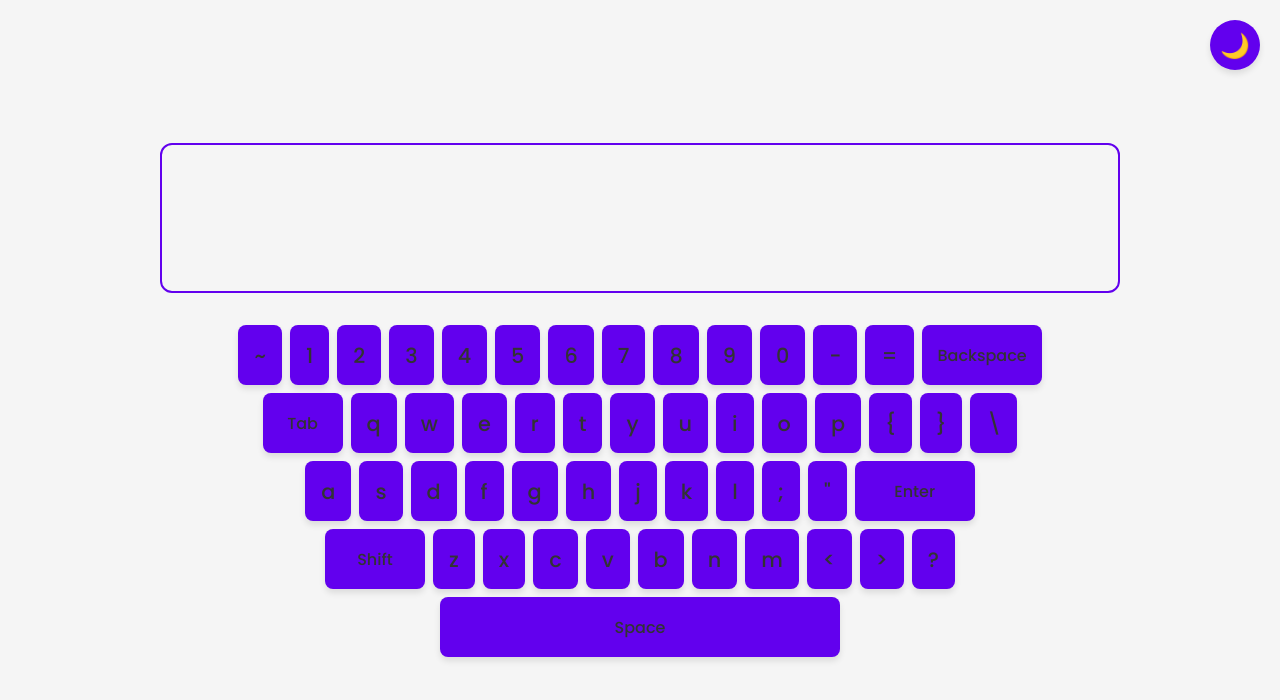
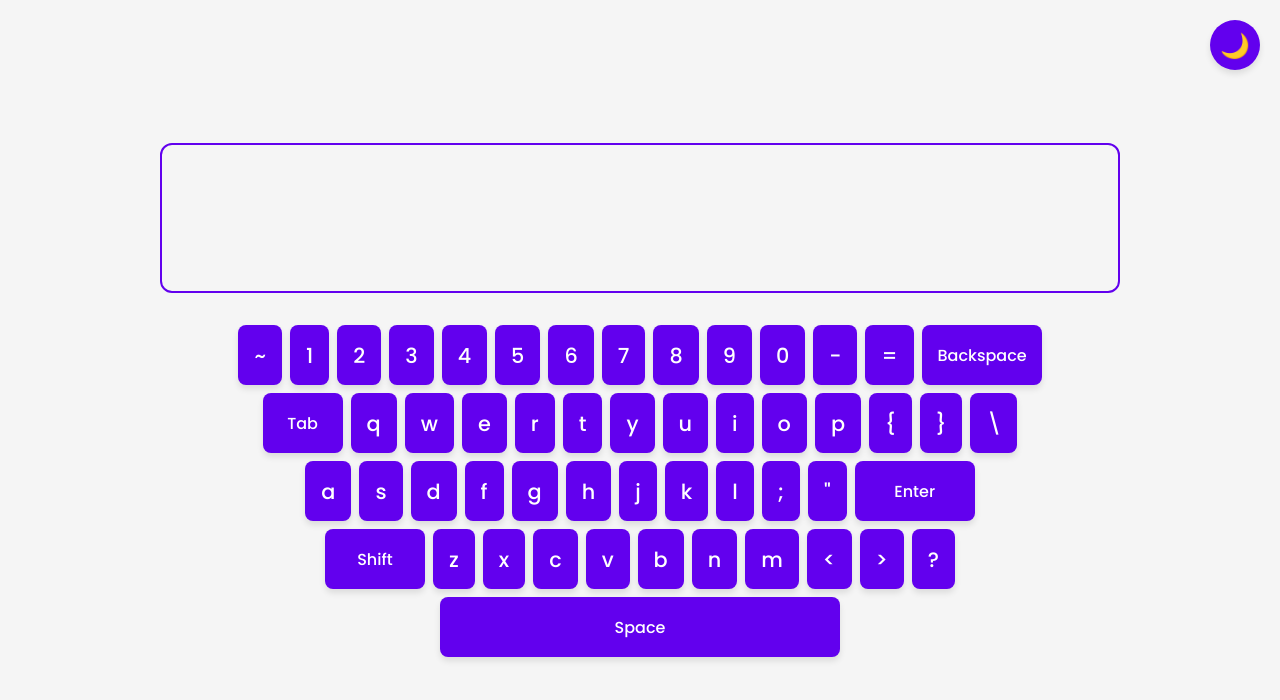
Before and after one commit to maroipmj/Virtual-Keyboard, a plain HTML site: page index.html in a window 1280 px wide. Drawn offline with Linux system fonts and the light colour scheme.

Commit message:
Update style.css

```diff
--- a/style.css
+++ b/style.css
@@ -110,7 +110,7 @@ textarea {
 /* Light Theme */
 :root {
     --bg-color: #f5f5f5;
-    --text-color: #333333;
+    --text-color: white;
     --btn-bg: #6200ee;
     --btn-hover: #7c4dff;
 }
```
